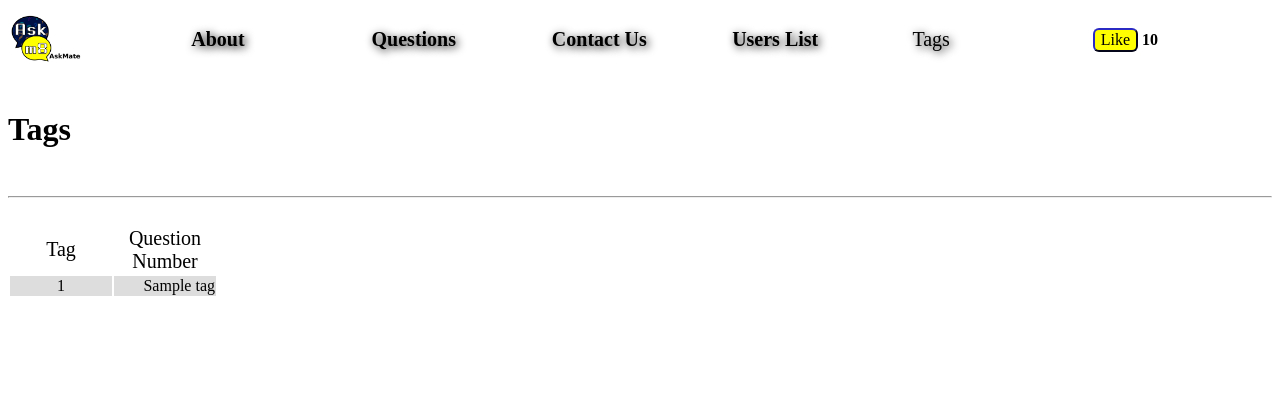
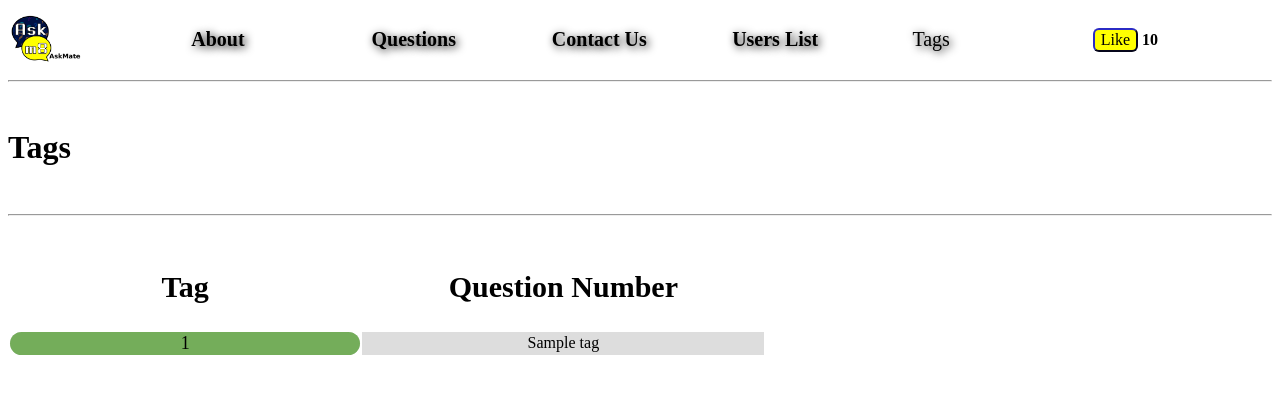
Before and after one commit to CodecoolGlobal/ask-mate-3-python-KriszTuri, a Flask app: template templates/tags_page.html in a window 1280 px wide. Shown: the top 394 px of the page. Run offline with Flask 2, Linux system fonts and the light colour scheme; the template is opened without the code that fills it: most values are stand-ins (such as "Sample title", 1, 10 or a date in 2020).

Commit message:
Tag Page design improvements have been implemented

```diff
--- a/templates/tags_page.html
+++ b/templates/tags_page.html
@@ -34,22 +34,23 @@
                 </td>
             </tr>
         </table>
+            <hr>
             <br>
     <h1>Tags</h1>
     <br>
     <hr>
     <br>
-    <table>
+    <table width="60%">
         <tr>
-            <th>Tag</th>
-            <th>Question Number</th
+            <th><h2>Tag</h2></th>
+            <th><h2>Question Number</h2></th
         </tr>
         {% for t in tags %}
         <tr>
-            <td style="text-align: center">
+            <td class="tags" style="text-align: center" >
                 {{ t[0] }}
             </td>
-            <td  style="text-align: end">
+            <td  style="text-align: center">
                 {{ t[1] }}
             </td>
         </tr>
```
